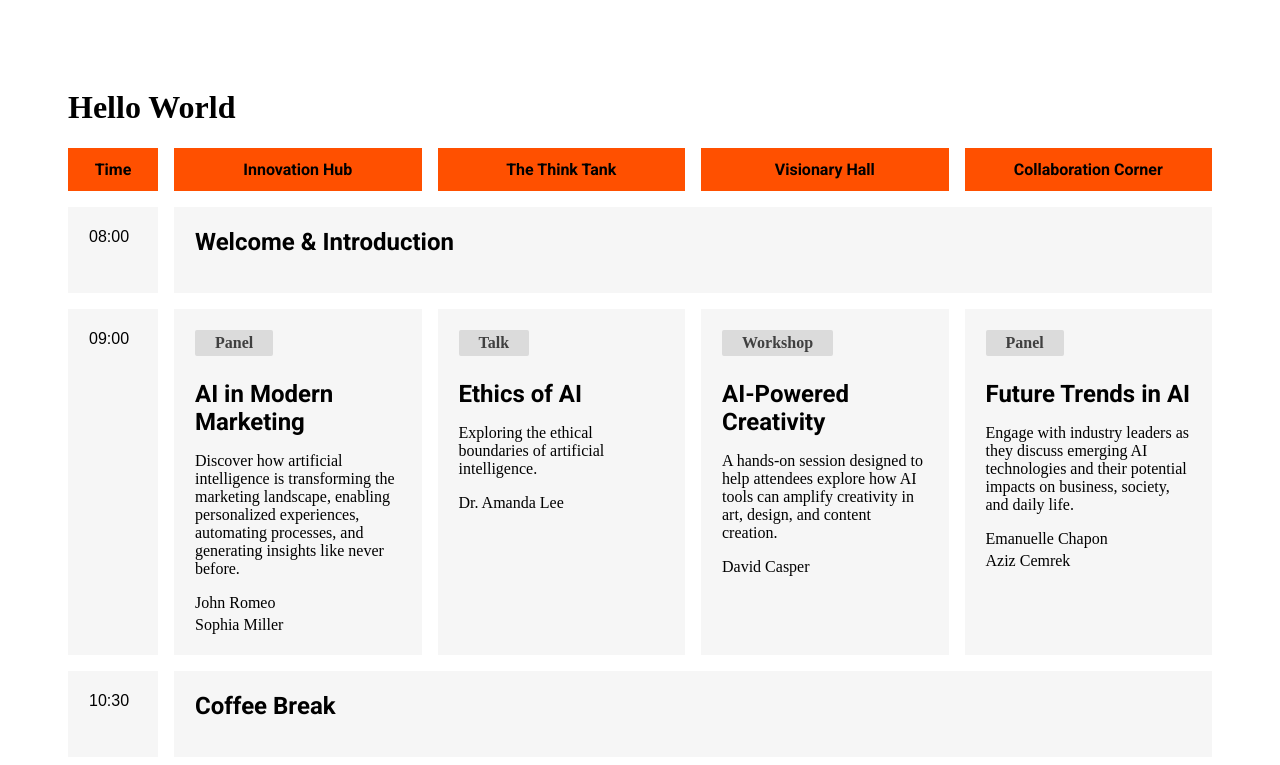
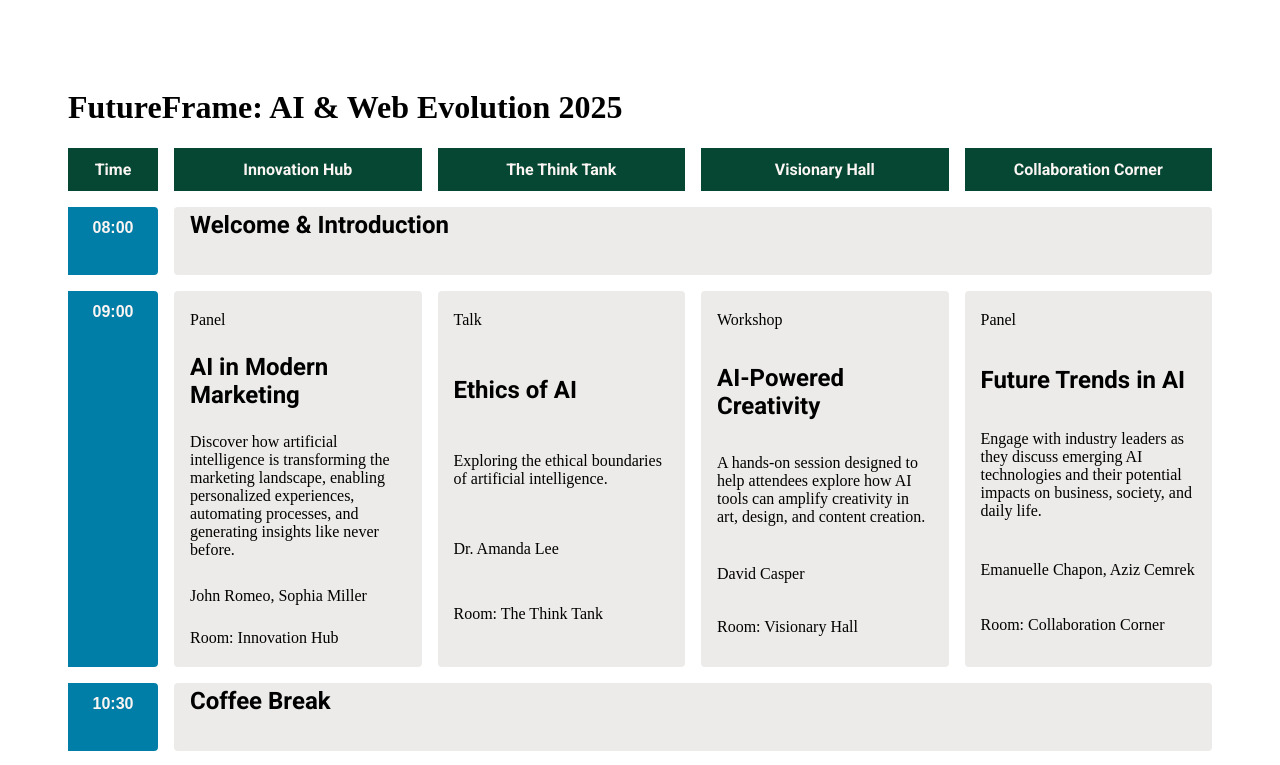
Before and after one commit to MatthiasKaesch/event-table, a React (Vite) app: page / in a window 1280 px wide. Shown: the top 765 px of the page. Built offline with nearby package versions, Linux system fonts and the light colour scheme.

Commit message:
add scss and refactor accordingly

```diff
--- a/package.json
+++ b/package.json
@@ -14,7 +14,8 @@
   },
   "dependencies": {
     "react": "^18.3.1",
-    "react-dom": "^18.3.1"
+    "react-dom": "^18.3.1",
+    "sass": "^1.84.0"
   },
   "devDependencies": {
     "@eslint/js": "^9.17.0",
--- a/src/App.css
+++ b/src/App.css
@@ -6,7 +6,6 @@
   }
 }
 
-.maingrid,
 .maingrid_rooms {
   display: grid;
   gap: 1rem;
@@ -49,32 +48,33 @@
   text-align: center;
   font-family: Roboto, sans-serif;
   font-weight: 700;
-  background-color: #ff5000;
+  background-color: #054733;
+  color: #fbf5f3;
 }
 
-.panel_wrapper {
+/* .panel_wrapper {
   @media (max-width: 1140px) {
     padding: 0 1rem;
   }
-}
+} */
 
-.timeslot,
-.panel_container {
+/* .timeslot, */
+/* .panel_container {
   background-color: #f6f6f6;
   border: 1px solid #f6f6f6;
   padding: 1.25rem;
-}
+} */
 
-.panel_container {
+/* .panel_container {
   height: 100%;
   box-sizing: border-box;
-}
+} */
 
-.panel_container[data-link]:not([data-link='']) {
+/* .panel_container[data-link]:not([data-link='']) {
   cursor: pointer;
-}
+} */
 
-.panel_container__empty {
+/* .panel_container__empty {
   background: repeating-linear-gradient(
     -45deg,
     #ebebeb,
@@ -87,54 +87,40 @@
   @media (max-width: 1140px) {
     display: none;
   }
-}
+} */
 
-.panel_container__empty .panel_roomInfo {
+/* .panel_container__empty .panel_roomInfo {
   display: none;
-}
+} */
 
-.timeslot {
-  margin: 0;
-  font-size: 1rem;
-  font-family: Campton, sans-serif;
-  font-weight: 700;
-  white-space: nowrap;
-  background-color: #fe752e;
-
-  @media (min-width: 1140px) {
-    background-color: #f6f6f6;
-    font-weight: 400;
-  }
-}
-
-.panel_grid {
+/* .panel_grid {
   display: flex;
   justify-content: space-between;
-}
+} */
 
-.panel_tag {
+/* .panel_tag {
   font-weight: 700;
   max-width: fit-content;
   margin: 0 0 1.5rem;
   padding: 4px 20px;
   border-radius: 2px;
-  color: #404040;
-  background-color: #dbdbdb;
-}
+  color: #1E1825;
+  background-color: #A4A9F4;
+} */
 
-.panel_title {
+/* .panel_title {
   margin: 0;
   font-size: 1.5rem;
   font-family: Roboto, sans-serif;
   font-weight: 700;
   text-transform: none;
-}
+} */
 
-.panel_speakers {
+/* .panel_speakers {
   margin: 0.25rem 0 0;
-}
+} */
 
-.panel_roomInfo {
+/* .panel_roomInfo {
   margin: 0.5rem 0 0;
   padding-top: 0.5rem;
   color: #f45201;
@@ -143,4 +129,4 @@
   @media (min-width: 1140px) {
     display: none;
   }
-}
+} */
--- a/src/App.jsx
+++ b/src/App.jsx
@@ -14,7 +14,7 @@ function App() {
 
   return (
     <div className="wrapper">
-      <h1>Hello World</h1>
+      <h1>FutureFrame: AI & Web Evolution 2025</h1>
       <ul className="list maingrid_rooms" id="rooms">
         {rooms.map((room) => {
           return <li className="roomlist_item griditem">{room.name}</li>
@@ -28,6 +28,7 @@ function App() {
             time={data.timeslot}
             events={data.events}
             rooms={rooms}
+            isGlobal={data.isGlobalEvent}
           />
         )
       })}
--- a/src/Timeslot.jsx
+++ b/src/Timeslot.jsx
@@ -1,17 +1,17 @@
 import React from 'react'
+import './Timeslot.scss'
 
-const Timeslot = ({ id, time, events, rooms }) => {
+const Timeslot = ({ id, time, events, rooms, isGlobal }) => {
   return (
-    <div className="maingrid">
+    <div className="timeSlot_grid">
       <h2 className="griditem timeslot">{time}</h2>
 
       {events.map((event) => {
         return (
-          <div className="panel_wrapper">
+          <div className={`panel_wrapper ${isGlobal ? 'global' : ''}`}>
             <section
-              className={`panel_container${event.title ? '' : '__empty'}`}
+              className={`panel_container ${event.title ? '' : 'empty'}`}
             >
-              <div className="panel_grid">
               {event.tag && (
                 <p
                   className="panel_tag"
@@ -20,19 +20,23 @@ const Timeslot = ({ id, time, events, rooms }) => {
                   {event.tag}
                 </p>
               )}
-              </div>
 
               <h3 className="panel_title">{event.title}</h3>
 
-              <p>{event.description}</p>
+              {event.description && (
+                <p className="panel_description">{event.description}</p>
+              )}
 
-              {event.speakers &&
-                event.speakers.map((speaker) => (
-                  <p className="panel_speakers">{speaker}</p>
-                ))}
+              {event.speakers?.filter((speaker) => speaker.trim() !== '')
+                .length > 0 && (
+                <p className="panel_speakers">{event.speakers.join(', ')}</p>
+              )}
+
+              {!isGlobal && (
                 <p className="panel_roomInfo">
                   Room: {rooms[event.roomNumber].name}
                 </p>
+              )}
             </section>
           </div>
         )
--- /dev/null
+++ b/src/Timeslot.scss
@@ -0,0 +1,82 @@
+.timeSlot_grid {
+  display: grid;
+  gap: 1rem;
+  margin-top: 1rem;
+
+  @media (min-width: 1140px) {
+    grid-template-columns: 90px repeat(4, 1fr);
+    border: none;
+    box-shadow: none;
+  }
+}
+
+.timeslot {
+  margin: 0;
+  font-size: 1rem;
+  font-family: Campton, sans-serif;
+  font-weight: 700;
+  white-space: nowrap;
+  background-color: #054733;
+  color: #fbf5f3;
+
+  @media (min-width: 1140px) {
+    background-color: #007ea7;
+    color: #fbf5f3;
+    border-top-right-radius: 4px;
+    border-bottom-right-radius: 4px;
+    text-align: center;
+  }
+}
+
+.panel {
+  &_title {
+    margin: 0;
+    font-size: 1.5rem;
+    font-family: Roboto, sans-serif;
+    font-weight: 700;
+    text-transform: none;
+  }
+
+  &_wrapper {
+    display: grid;
+    grid-template-rows: repeat(4, auto);
+    gap: 0.5rem;
+    background-color: #ecebe9;
+    border-radius: 4px;
+    overflow: hidden;
+
+    &.global {
+      grid-column: 2/-1;
+    }
+  }
+
+  &_container {
+    display: grid;
+    grid-template-rows: subgrid;
+    grid-row: span 5;
+
+    padding: 0.25rem 1rem;
+
+    &.empty {
+      background: repeating-linear-gradient(
+        -45deg,
+        #ebebeb,
+        #ebebeb 10px,
+        #f6f6f6 10px,
+        #f6f6f6 20px
+      );
+
+      & .panel_roomInfo {
+        display: none;
+      }
+
+      @media (max-width: 1140px) {
+        display: none;
+      }
+    }
+  }
+
+  &_speakers {
+    margin: 0.25rem 0 0;
+  }
+}
```
Also changed, not shown: 1 other file (tests, documents, lock files or other folders). Lines whose indentation alone changed are shown as unchanged.
